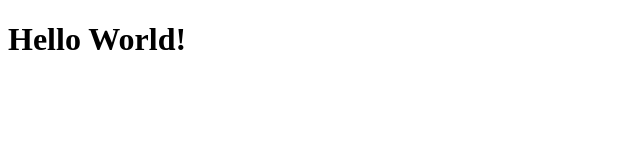
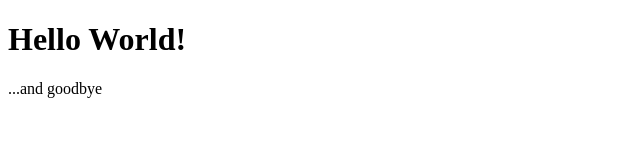
Before and after one commit to ievagui/test, a plain HTML site: page index.html in a window 1280 px wide. Shown: the whole page, without its empty margins (0-640 px from the left). Drawn offline with Linux system fonts and the light colour scheme.

Commit message:
Update index.html

```diff
--- a/index.html
+++ b/index.html
@@ -3,6 +3,7 @@
 <body>
 
 <h1>Hello World!</h1>
+ <p>...and goodbye</p>
 
 </body>
 </html>
```
